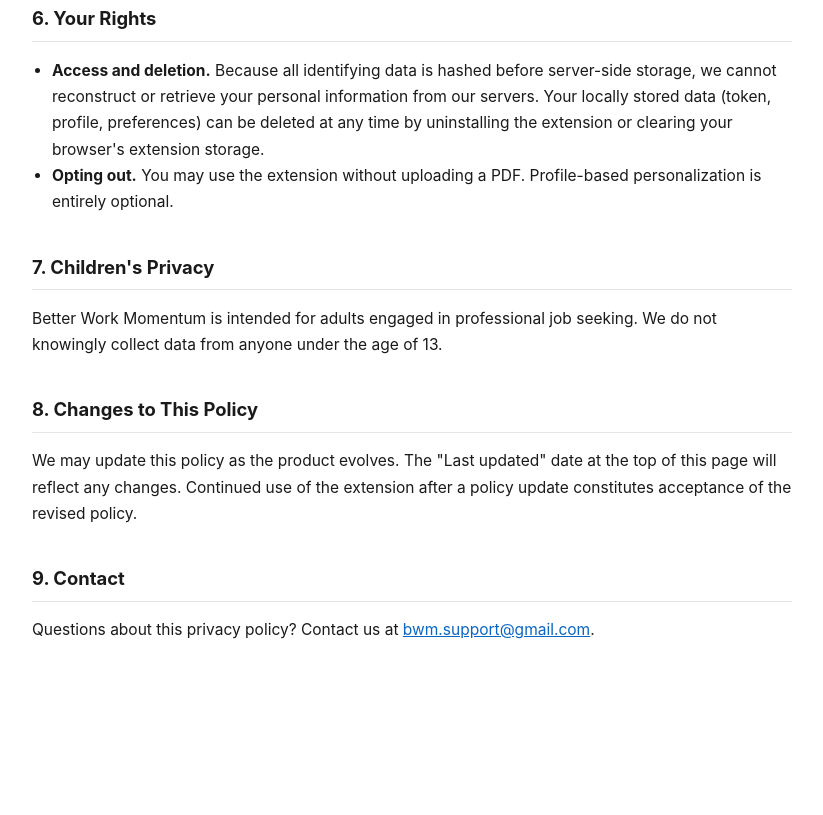
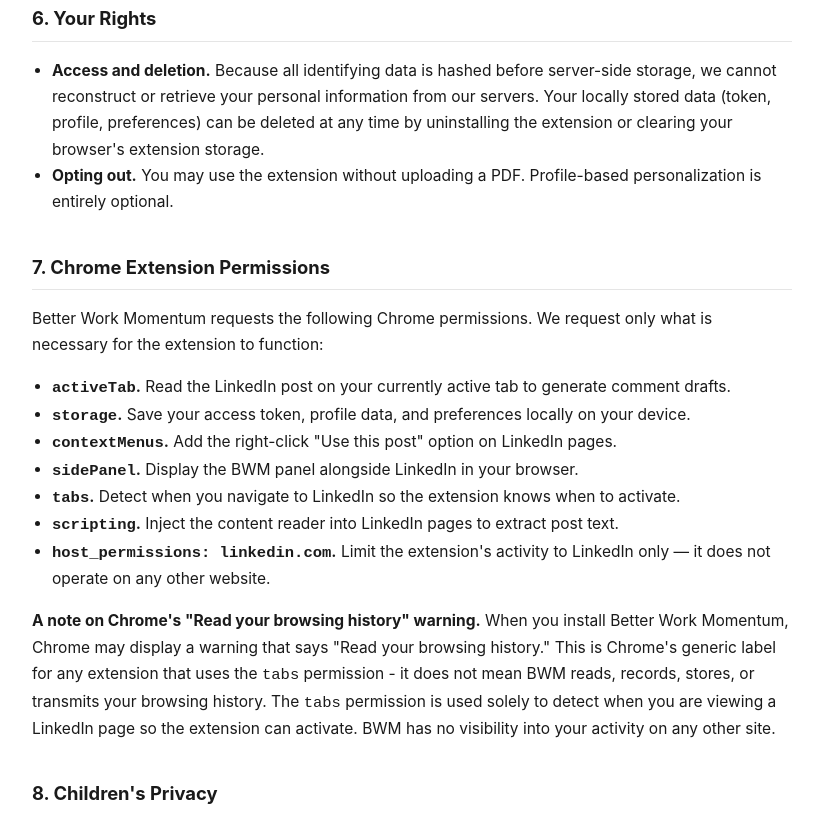
Before and after one commit to BeyondTheSumitt/bwm-privacy, a plain HTML site: page index.html in a window 1280 px wide. Shown: the part 1985-2800 px from the top of the page, without its empty margins (228-1051 px from the left). Before the commit the page ends 2676 px from the top, so only its background shows below. Drawn offline with Linux system fonts and the light colour scheme.

Commit message:
Add Permissions

```diff
--- a/index.html
+++ b/index.html
@@ -24,7 +24,7 @@
 <body>
 
 <h1>Privacy Policy</h1>
-<p class="meta">Better Work Momentum &nbsp;·&nbsp; Last updated: March 15, 2025</p>
+<p class="meta">Better Work Momentum &nbsp;·&nbsp; Last updated: June 25, 2026</p>
 
 <p>Better Work Momentum ("we," "our," or "the extension") is a Chrome extension that helps job seekers draft LinkedIn comments using AI. This policy explains what data we handle, how we handle it, and your rights.</p>
 
@@ -64,7 +64,7 @@
 
 <h2>4. AI Processing</h2>
 
-<p>Comment drafts and profile extraction are processed using Azure OpenAI (GPT-4o), hosted on Microsoft Azure in the United States. Post text and extracted profile content are transmitted to this service for processing. Microsoft's data handling practices for Azure OpenAI apply; by default, Azure OpenAI does not use submitted data to train or improve models.</p>
+<p>Comment drafts and profile extraction are processed using Azure OpenAI, hosted on Microsoft Azure in the United States. Post text and extracted profile content are transmitted to this service for processing. Microsoft's data handling practices for Azure OpenAI apply; by default, Azure OpenAI does not use submitted data to train or improve models.</p>
 
 <h2>5. Data Sharing</h2>
 
@@ -80,15 +80,31 @@
   <li><strong>Opting out.</strong> You may use the extension without uploading a PDF. Profile-based personalization is entirely optional.</li>
 </ul>
 
-<h2>7. Children's Privacy</h2>
+<h2>7. Chrome Extension Permissions</h2>
+
+<p>Better Work Momentum requests the following Chrome permissions. We request only what is necessary for the extension to function:</p>
+
+<ul>
+  <li><strong><code>activeTab</code>.</strong> Read the LinkedIn post on your currently active tab to generate comment drafts.</li>
+  <li><strong><code>storage</code>.</strong> Save your access token, profile data, and preferences locally on your device.</li>
+  <li><strong><code>contextMenus</code>.</strong> Add the right-click "Use this post" option on LinkedIn pages.</li>
+  <li><strong><code>sidePanel</code>.</strong> Display the BWM panel alongside LinkedIn in your browser.</li>
+  <li><strong><code>tabs</code>.</strong> Detect when you navigate to LinkedIn so the extension knows when to activate.</li>
+  <li><strong><code>scripting</code>.</strong> Inject the content reader into LinkedIn pages to extract post text.</li>
+  <li><strong><code>host_permissions: linkedin.com</code>.</strong> Limit the extension's activity to LinkedIn only — it does not operate on any other website.</li>
+</ul>
+
+<p><strong>A note on Chrome's "Read your browsing history" warning.</strong> When you install Better Work Momentum, Chrome may display a warning that says "Read your browsing history." This is Chrome's generic label for any extension that uses the <code>tabs</code> permission - it does not mean BWM reads, records, stores, or transmits your browsing history. The <code>tabs</code> permission is used solely to detect when you are viewing a LinkedIn page so the extension can activate. BWM has no visibility into your activity on any other site.</p>
+
+<h2>8. Children's Privacy</h2>
 
 <p>Better Work Momentum is intended for adults engaged in professional job seeking. We do not knowingly collect data from anyone under the age of 13.</p>
 
-<h2>8. Changes to This Policy</h2>
+<h2>9. Changes to This Policy</h2>
 
 <p>We may update this policy as the product evolves. The "Last updated" date at the top of this page will reflect any changes. Continued use of the extension after a policy update constitutes acceptance of the revised policy.</p>
 
-<h2>9. Contact</h2>
+<h2>10. Contact</h2>
 
 <p>Questions about this privacy policy? Contact us at <a href="mailto:bwm.support@gmail.com">bwm.support@gmail.com</a>.</p>
 
```
